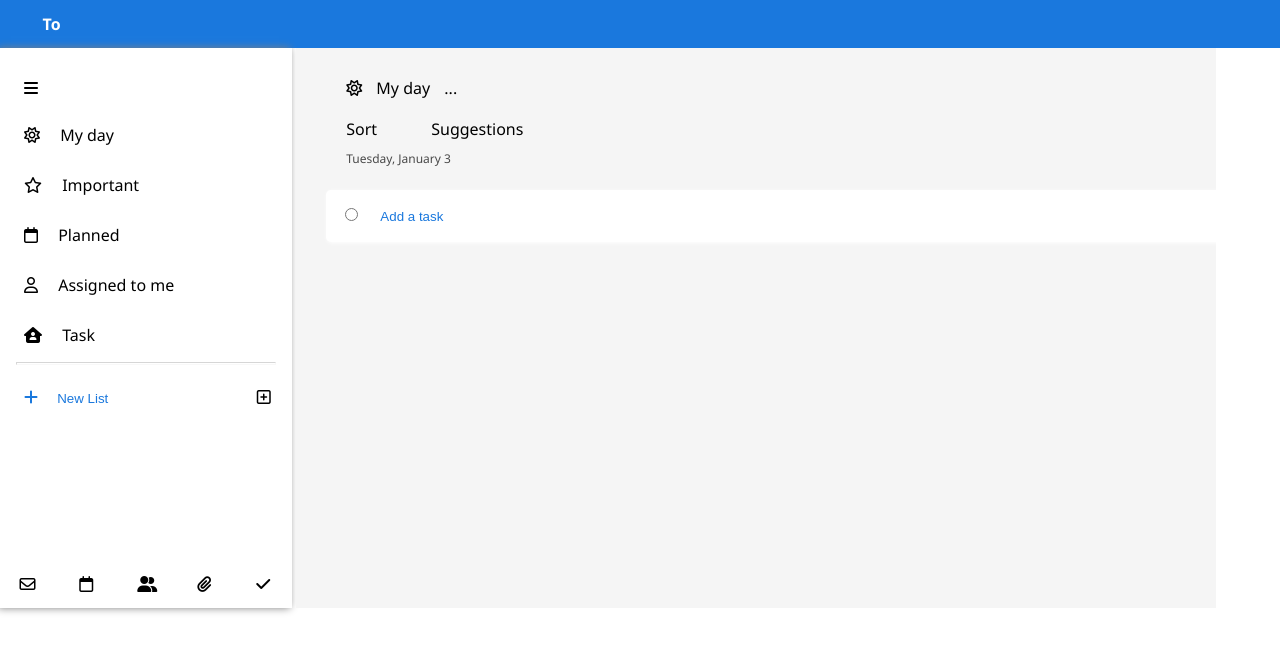
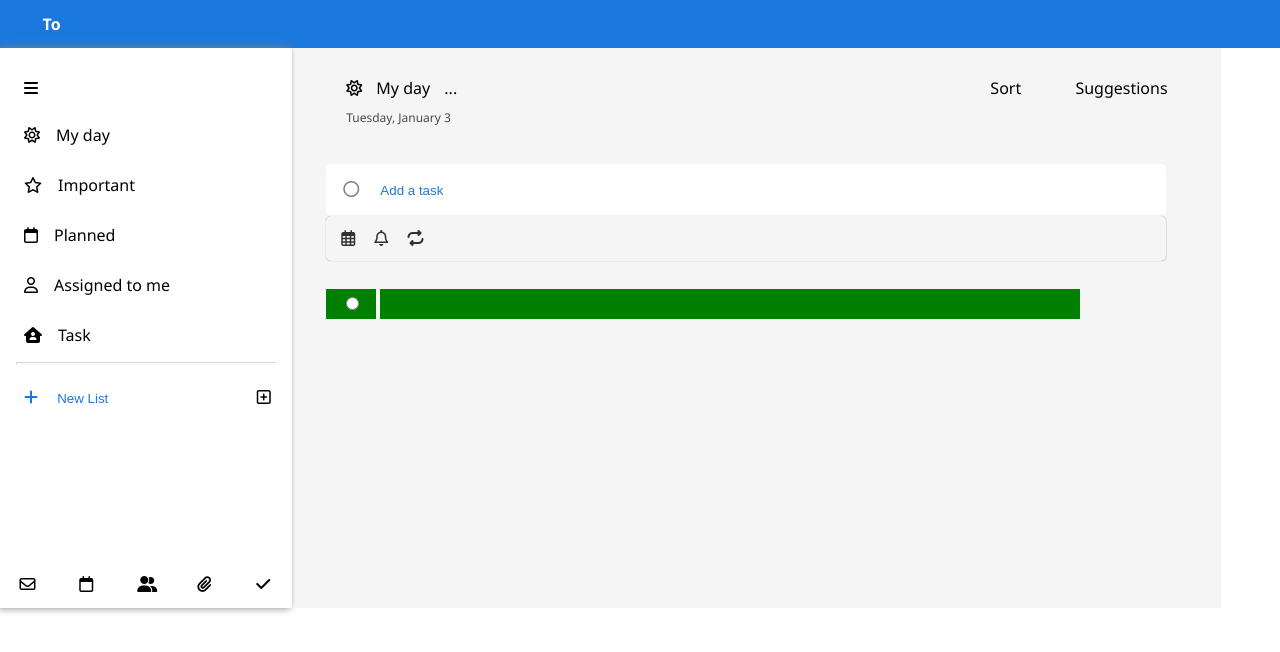
Before and after one commit to Imsoundhar/To-Do-training, a plain HTML site: page index.html in a window 1280 px wide. Drawn offline with Linux system fonts and the light colour scheme.

Commit message:
add task in right side and need to change

```diff
--- a/index.html
+++ b/index.html
@@ -1,11 +1,13 @@
 <!DOCTYPE html>
 <html lang="en">
+
 <head>
     <meta charset="UTF-8">
     <script src="https://kit.fontawesome.com/152a7fb490.js" crossorigin="anonymous"></script>
     <link rel="stylesheet" href="style.css">
     <title>Document</title>
 </head>
+
 <body>
     <!-- container  -->
     <div class="container">
@@ -32,7 +34,6 @@
 
         <!-- left container -->
         <div class="left-container">
-            <!-- left side content -->
             <div class="navigation-bar">
                 <i class="fa-solid fa-bars"></i>
             </div>
@@ -40,37 +41,6 @@
             <!-- left side content  -->
             <div class="left-side-content">
                 <ul id="user-list-unorder">
-                    <li>
-                        <div class="user-list" id="test" onclick="leftContent()">
-                            <i class="fa-regular fa-sun"></i>
-                            <p class="left-notes-title">My day</p>
-                        </div>
-                    </li>
-                    <li>
-                        <div class="user-list">
-                            <i class="fa-regular fa-star"></i>
-                            <p class="left-notes-title">Important</p>
-                        </div>
-                    </li>
-                    <li>
-                        <div class="user-list">
-                            <i class="fa-regular fa-calendar"></i>
-                            <p class="left-notes-title">Planned</p>
-                        </div>
-                    </li>
-                    <li>
-                        <div class="user-list">
-                            <i class="fa-regular fa-user"></i>
-                            <p class="left-notes-title">Assigned to me</p>
-                        </div>
-                    </li>
-                    <li>
-                        <div class="user-list">
-                            <i class="fa-solid fa-house-user"></i>
-                            <p class="left-notes-title">Task</p>
-                        </div>
-                    </li>
-                    <hr>
                 </ul>
             </div>
 
@@ -79,14 +49,13 @@
                 <div class="new-list">
                     <i class="fa-solid fa-plus"></i>
                     <div class="add-new-list">
-                        <input  id="new-list-item" type="text" placeholder="New List">
+                        <input id="new-list-item" type="text" placeholder="New List">
                     </div>
                 </div>
-                <div  class="new-list-icon" >
+                <div class="new-list-icon">
                     <i class="fa-regular fa-square-plus"></i>
                 </div>
             </div>
-            <!-- </div> -->
 
             <!-- apps -->
             <div class="apps-container">
@@ -115,7 +84,6 @@
                     <i class="fa-regular fa-sun"></i>
                     <p id="right-myday">My day</p>
                     <p>...</p>
-
                 </div>
                 <div class="task-feature">
                     <div class="sort">
@@ -128,18 +96,31 @@
                 <div id="day"></div>
             </div>
 
-            <div class="add-task-container">
-                <div  class="task-radio">
-                    <input type="radio">
+            <div class="add-task-container" id="add-task-container">
+                <div class="add-task-input-container" id="add-task-input-container">
+                    <div class="task-radio">
+                        <i class="fa-regular fa-circle"></i>
+                    </div>
+                    <div class="task-input-container">
+                        <input id="right-task-input" type="text" placeholder="Add a task">
+                    </div>
                 </div>
-                <div class="task-input-container" >
-                    <input id="right-task-input" type="text" placeholder="Add a task">
+                <div class="add-task-feature-container">
+                    <i class="fa-regular fa-calendar-days"></i>
+                    <i class="fa-regular fa-bell"></i>
+                    <i class="fa-solid fa-repeat"></i>
                 </div>
             </div>
-            <div class="base-add-task-container">
+            <div id="user-task">
+                <div class="added-task-radio">
+                    <input type="radio" id="user-task-radio">
+                </div>
+                <div class="user-added-task"></div>
             </div>
         </div>
     </div>
     <script src="javascript.js"></script>
+
 </body>
+
 </html>
--- a/javascript.js
+++ b/javascript.js
@@ -1,73 +1,105 @@
 
-(function() {
+(function () {
 
-    // var category = [
-    //     {"id" : "user-list",
-    //     "name" : "My day"},
-    //     {"id" : "user-list",
-    //     "name" : "Important"},
-    //     {"id" : "user-list",
-    //     "name" :"Planned"},
-    //     {"id" : "user-list",
-    //     "name" : "Assigned to me"},
-    //     {"id" : "user-list",
-    //     "name" : "Task"}
-    // ];
+    var category = [
+        {
+            "category-name": "My day",
+            "icon": "<i class='fa-regular fa-sun'></i>"
+        },
+
+        {
+            "category-name": "Important",
+            "icon": "<i class='fa-regular fa-star'></i>"
+        },
+
+        {
+            "category-name": "Planned",
+            "icon": "<i class='fa-regular fa-calendar'></i>"
+        },
+
+        {
+            "category-name": "Assigned to me",
+            "icon": "<i class='fa-regular fa-user'></i>"
+        },
+
+        {
+            "category-name": "Task",
+            "icon": "<i class='fa-solid fa-house-user'></i>"
+        }
+    ];
+
+    const userInputLeft = document.getElementById("new-list-item");
+    const userListUnorder = document.getElementById("user-list-unorder");
+    // const addTaskContainer = document.getElementById("add-task-container");
+    const rightTaskInput = document.getElementById("right-task-input");
+    const userTask = document.getElementById("user-task");
+
     function init() {
         currentDate();
+        renderingCategory();
+        newList();
+        newTask();
     }
 
     function currentDate() {
-        const weekdays = ["Sunday","Monday","Tuesday","Wednesday","Thursday","Friday","Saturday"];
-        const months = ["January","February","March","April","May","June","July","August","September","October","November","December"];
+        const weekdays = ["Sunday", "Monday", "Tuesday", "Wednesday", "Thursday", "Friday", "Saturday"];
+        const months = ["January", "February", "March", "April", "May", "June", "July", "August", "September", "October", "November", "December"];
         const date = new Date();
         let day = weekdays[date.getDay()];
         let month = months[date.getMonth()];
         let currentDate = day + ", " + month + " " + date.getDate();
         document.getElementById('day').innerHTML = currentDate;
     }
-init();
+
+    function renderingCategory() {
+        for (i = 0; i < category.length; i++) {
+            const li = document.createElement("li");
+            const div = document.createElement("div");
+            div.className = "user-list";
+            div.innerHTML = category[i].icon;
+            const p = document.createElement("p");
+            p.className = "left-notes-title";
+            const node = document.createTextNode(category[i]["category-name"]);
+            p.innerHTML = node.textContent;
+            div.appendChild(p);
+            li.appendChild(div);
+            userListUnorder.appendChild(li);
+        }
+        userListUnorder.appendChild(document.createElement('hr'));
+    }
+
+    function newList() {
+        userInputLeft.addEventListener('keypress', function (event) {
+            if (event.key === 'Enter') {
+                const li = document.createElement('li');
+                const div = document.createElement('div');
+                div.className = 'user-list';
+                div.innerHTML = '<i class="fa-solid fa-list"/>';
+                const p = document.createElement('p');
+                p.className = 'left-notes-title';
+                const node = document.createTextNode(userInputLeft.value);
+                p.innerHTML = node.textContent;
+                div.appendChild(p);
+                li.appendChild(div);
+                userListUnorder.appendChild(li);
+            }
+        });
+    }
+
+    function newTask() {
+        rightTaskInput.addEventListener('keypress', function (event) {
+            if (event.key === 'Enter') {
+                const addTaskInputContainer = document.createElement('div');
+                addTaskInputContainer.className = "add-task-input-container";
+                const radioButton = document.createElement('div');
+                radioButton.className = 'task-radio';
+                radioButton.innerHTML = '<i class="fa-regular fa-circle"></i>';
+                addTaskInputContainer.appendChild(radioButton);
+                const taskInput = document.createElement('div');
+                taskInput.className = "task-input-container";
+                userTask.appendChild(addTaskInputContainer);
+            }
+        });
+    }
+    init();
 })();
-
-
-// const userInputLeft = document.getElementById("new-list-item");
-// const userListUnorder = document.getElementById("user-list-unorder");
-// const rightTaskInput = document.getElementById("right-task-input");
-
-// userInputLeft.addEventListener('keypress', function(event) {
-//     if (event.key === 'Enter') {
-//         const li = document.createElement('li');
-//         const div = document.createElement('div');
-//         div.className = 'user-list';
-//         div.innerHTML =  '<i class="fa-solid fa-list"/>';
-//         const p = document.createElement('p');
-//         p.className = 'left-notes-title';
-//         const node = document.createTextNode(userInputLeft.value);
-//         p.innerHTML = node.textContent;
-//         div.appendChild(p);
-//         li.appendChild(div);
-//         userListUnorder.appendChild(li);
-//     }
-//     else {
-//         console.log("else working");
-//     }
-// });
-
-// rightTaskInput.addEventListener('keypress', function(event) {
-//     if (event.key === 'Enter') {
-//     }
-// });
-
-
-
-// function createLeftSideElement(userInputLeft) {
-//     const div = document.createElement('div');
-//     div.className = 'user-list';
-//     div.innerHTML =  '<i class="fa-solid fa-list"/>';
-//     const p = document.createElement('p');
-//     p.className = 'left-notes-title';
-//     const node = document.createTextNode(userInputLeft.value);
-//     p.innerHTML = node.textContent;
-//     div.appendChild(p);
-//     li.appendChild(div);
-// }
--- a/style.css
+++ b/style.css
@@ -2,9 +2,8 @@ body {
     margin: 0;
     padding: 0;
     border: 0;
-    font-family: "Segoe","Segoe UI","Arial","sans-serif";
+    font-family: "Segoe", "Segoe UI", "Arial", "sans-serif";
 }
-
 
 input {
     background-color: transparent;
@@ -20,7 +19,7 @@ p {
 }
 
 ::-webkit-scrollbar {
-    background-color:  rgb(245,245,245);
+    background-color: rgb(245, 245, 245);
     width: 10px;
     border-radius: 20px;
 }
@@ -49,9 +48,8 @@ ul {
 .right-container {
     display: inline-block;
     vertical-align: top;
-    background-color: rgb(245,245,245);
-    /* width: 935px; */
-    width: 920px;
+    background-color: rgb(245, 245, 245);
+    width: 925px;
     height: 560px;
 }
 
@@ -74,7 +72,7 @@ ul {
 }
 
 .top-container .todo-title p {
-    font-family: SegoeUI-SemiBold-final,Segoe UI Semibold,SegoeUI-Regular-final,Segoe UI,"Segoe UI Web (West European)",Segoe,-apple-system,BlinkMacSystemFont,Roboto,Helvetica Neue,Tahoma,Helvetica,Arial,sans-serif;
+    font-family: SegoeUI-SemiBold-final, Segoe UI Semibold, SegoeUI-Regular-final, Segoe UI, "Segoe UI Web (West European)", Segoe, -apple-system, BlinkMacSystemFont, Roboto, Helvetica Neue, Tahoma, Helvetica, Arial, sans-serif;
     color: white;
     width: 42px;
     padding-left: 8px;
@@ -137,7 +135,7 @@ ul {
 }
 
 .left-container .left-side-content div:hover {
-    background-color: rgb(240,240,240);
+    background-color: rgb(240, 240, 240);
 }
 
 .left-container .navigation-bar {
@@ -170,7 +168,7 @@ ul {
     overflow: auto;
 }
 
-#my-list li  i:first-child {
+#my-list li i:first-child {
     margin-top: 15px;
     margin-bottom: 15px;
     margin-right: 15px;
@@ -182,14 +180,14 @@ ul {
 }
 
 .left-container .new-list-info .new-list {
-    color:  rgb(26, 120, 221);
+    color: rgb(26, 120, 221);
     display: inline-block;
     padding-left: 24px;
 
 }
 
 .left-container .new-list-info .new-list:hover {
-    background-color: rgb(240,240,240);
+    background-color: rgb(240, 240, 240);
 }
 
 .left-container .new-list-info .new-list .add-new-list {
@@ -206,7 +204,7 @@ ul {
     outline: none;
 }
 
-.left-container .new-list-info .new-list-icon  {
+.left-container .new-list-info .new-list-icon {
     display: inline-block;
     display: inline-block;
     width: 55px;
@@ -215,12 +213,13 @@ ul {
     text-align: center;
 }
 
-.left-container .new-list:hover, .left-container .new-list-info .new-list-icon:hover {
-    background-color: rgb(240,240,240);
+.left-container .new-list:hover,
+.left-container .new-list-info .new-list-icon:hover {
+    background-color: rgb(240, 240, 240);
 }
 
 .left-container .new-list-info .new-list-icon:hover {
-    background-color: rgb(240,240,240);
+    background-color: rgb(240, 240, 240);
 }
 
 
@@ -243,8 +242,9 @@ ul {
 }
 
 .left-container .apps-container .bottom-app:hover {
-    background-color: rgb(240,240,240);
+    background-color: rgb(240, 240, 240);
 }
+
 .left-container .apps-container i {
     width: 16px;
     height: 13px;
@@ -290,34 +290,37 @@ ul {
     opacity: 0.7;
 }
 
-/* right container add task  */
+/* right container add task */
 .right-container .add-task-container {
     margin-left: 30px;
     margin-right: 30px;
+    width: 840px;
+    height: 97px;
+}
+
+.right-container .add-task-container .add-task-input-container {
     background-color: white;
     border-radius: 5px;
-    box-shadow: 1px 1px 4px white;
-    width: 942px;
+    margin-top: 15px;
+    width: 840px;
     height: 52px;
 }
 
-.right-container .add-task-container .task-radio {
+.right-container .add-task-container .add-task-input-container .task-radio {
     width: 50px;
     height: 50px;
     display: inline-block;
     line-height: 50px;
     text-align: center;
+    opacity: 0.5;
+    font-size: medium;
 }
 
-.right-container .add-task-container .task-radio input {
-    margin: 0;
-}
-
-.right-container .add-task-container .task-input-container  {
+.right-container .add-task-container .add-task-input-container .task-input-container {
     display: inline-block;
 }
 
-.right-container .add-task-container .task-input-container input{
+.right-container .add-task-container .add-task-input-container .task-input-container input {
     width: 500px;
     padding: 0;
     height: 50px;
@@ -325,3 +328,45 @@ ul {
     border-radius: 5px;
     outline: none;
 }
+
+.right-container .add-task-container .add-task-feature-container {
+    padding-left: 15px;
+    border-radius: 5px;
+    height: 45px;
+    line-height: 45px;
+    box-shadow: 0.1px 0.1px 1px gray;
+}
+
+.right-container .add-task-container .add-task-feature-container i {
+    display: inline-block;
+    margin-right: 15px;
+    opacity: 0.8;
+}
+
+/* user task  */
+
+.right-container #user-task {
+    margin: 15px 30px 0px 30px;
+    width: 840px;
+    height: 52px;
+    line-height: 52px;
+    border-radius: 5px;
+}
+
+.right-container #user-task .added-task-radio {
+    display: inline-block;
+    width: 50px;
+    height: 30px;
+    line-height: 30px;
+    text-align: center;
+    background-color: green;
+    vertical-align: middle;
+}
+
+.right-container #user-task .user-added-task {
+    display: inline-block;
+    width: 700px;
+    height: 30px;
+    background-color: green;
+    vertical-align: middle;
+}
```
